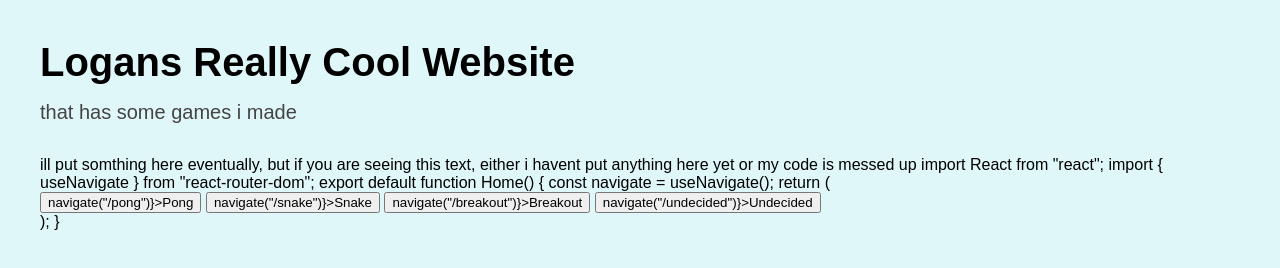
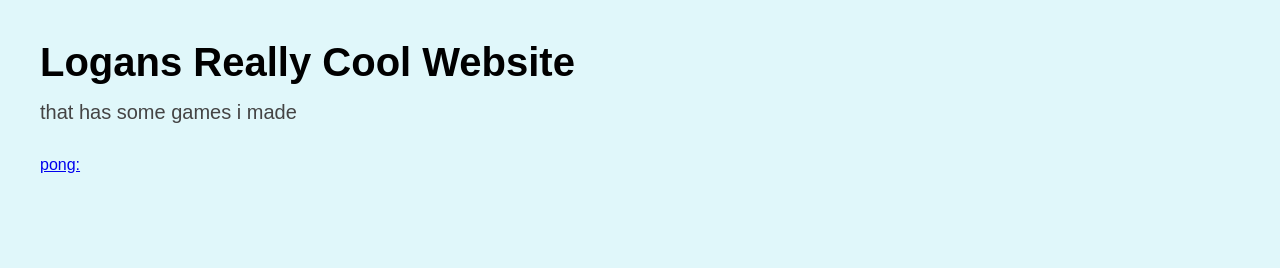
Before and after one commit to cooperlo-ai/cooperlo-ai.github.io, a plain HTML site: page index.html in a window 1280 px wide. Drawn offline with Linux system fonts and the light colour scheme.

Commit message:
Update index.html

```diff
--- a/index.html
+++ b/index.html
@@ -30,21 +30,7 @@
     <div class="subtitle">that has some games i made</div>
   </div>
   <!-- ADD MORE CONTENT BELOW IF NEEDED -->
+ <a href="/pong v2.html"> pong:</a>
 </body>
-ill put somthing here eventually, but if you are seeing this text, either i havent put anything here yet or my code is messed up
+
 </html>
-import React from "react";
-import { useNavigate } from "react-router-dom";
-
-export default function Home() {
-  const navigate = useNavigate();
-
-  return (
-    <div style={{ display: "flex", gap: "8px", marginTop: "30px" }}>
-      <button onClick={() => navigate("/pong")}>Pong</button>
-      <button onClick={() => navigate("/snake")}>Snake</button>
-      <button onClick={() => navigate("/breakout")}>Breakout</button>
-      <button onClick={() => navigate("/undecided")}>Undecided</button>
-    </div>
-  );
-}
```
